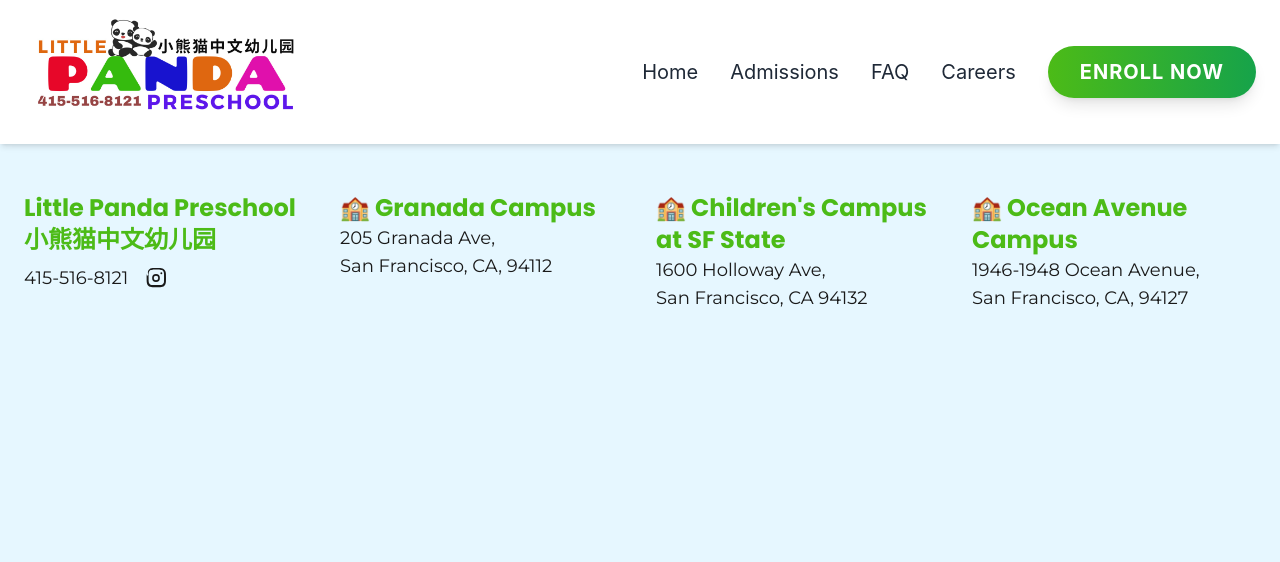
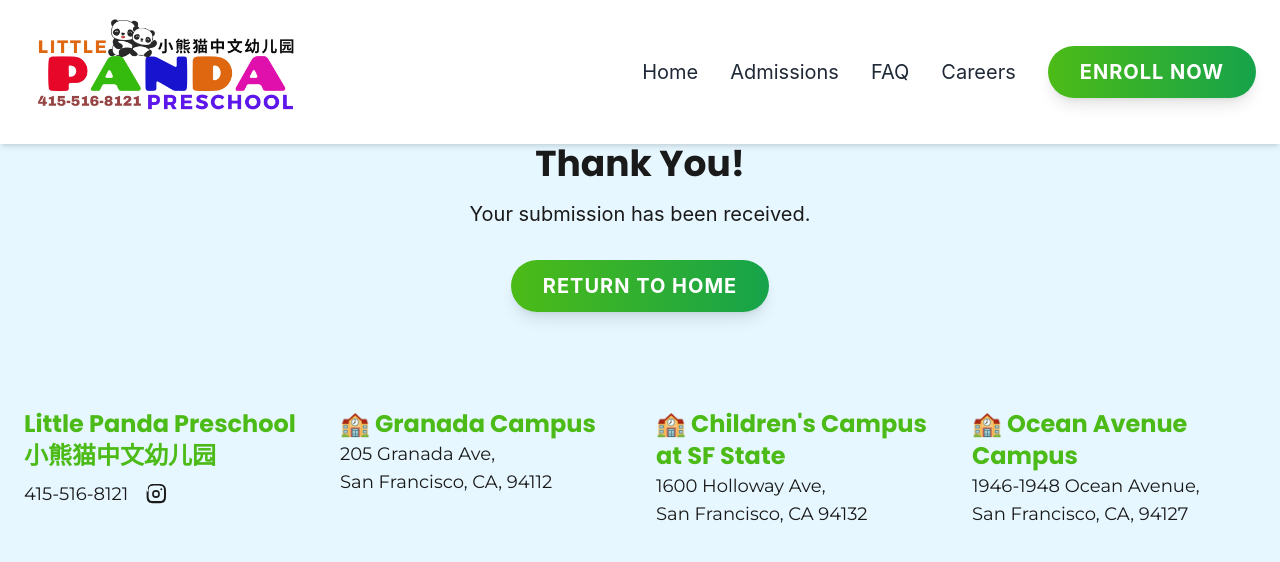
Before and after one commit to LittlePandaPreschool/website, a SvelteKit app: page /thank-you in a window 1280 px wide. Before the commit this address had no page. Shown: the top 562 px of the page. Built offline with nearby package versions, Linux system fonts and the light colour scheme.

Commit message:
feat: form

```diff
--- /dev/null
+++ b/src/routes/thank-you/+page.svelte
@@ -0,0 +1,5 @@
+<main class="container mx-auto px-6 py-12 text-center">
+    <h1 class="text-4xl font-bold text-text-main mb-4">Thank You!</h1>
+    <p class="text-xl text-text-main">Your submission has been received.</p>
+    <a href="/" class="btn-primary mt-8 inline-block">Return to Home</a>
+</main>
--- a/static/forms.html
+++ b/static/forms.html
@@ -7,7 +7,7 @@
 <body>
 
     <!-- Homepage Contact Form -->
-    <form name="contact" netlify netlify-honeypot="bot-field" hidden>
+    <form name="contact" netlify netlify-honeypot="bot-field" action="/thank-you" hidden>
         <input type="text" name="Parent's Name" />
         <input type="email" name="Email Address" />
         <input type="tel" name="Phone Number" />
@@ -16,7 +16,7 @@
     </form>
 
     <!-- Admissions Form -->
-    <form name="admissions" netlify netlify-honeypot="bot-field" hidden>
+    <form name="admissions" netlify netlify-honeypot="bot-field" action="/thank-you" hidden>
         <input type="text" name="name" />
         <input type="email" name="email" />
         <input type="tel" name="phone" />
@@ -35,7 +35,7 @@
     </form>
 
     <!-- Careers Application Form -->
-    <form name="application" netlify netlify-honeypot="bot-field" hidden>
+    <form name="application" netlify netlify-honeypot="bot-field" action="/thank-you" hidden>
         <input type="text" name="name" />
         <input type="email" name="email" />
         <input type="tel" name="phone" />
```
